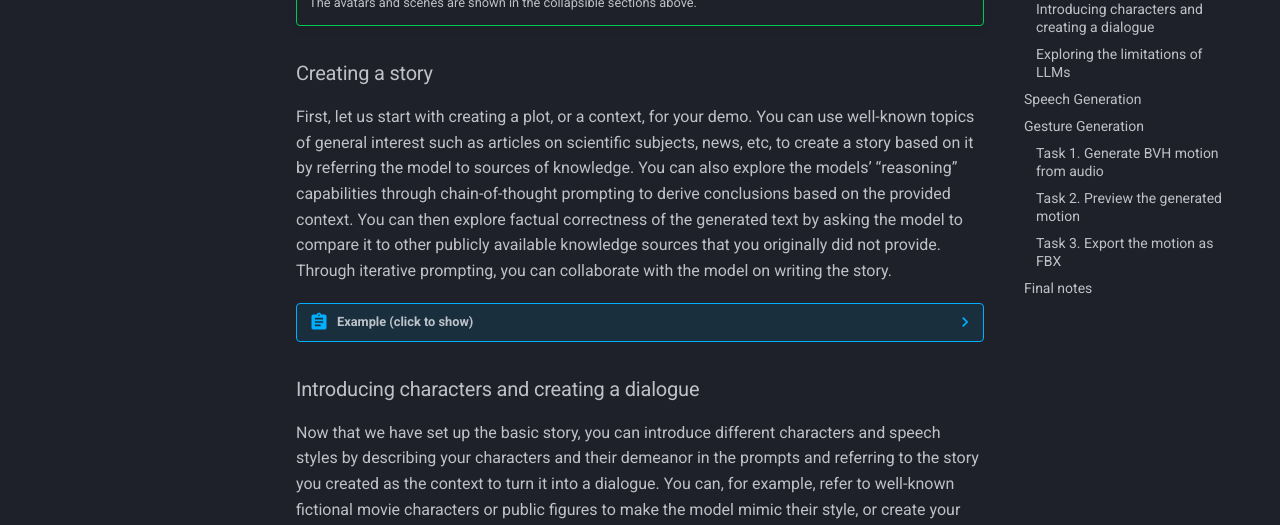
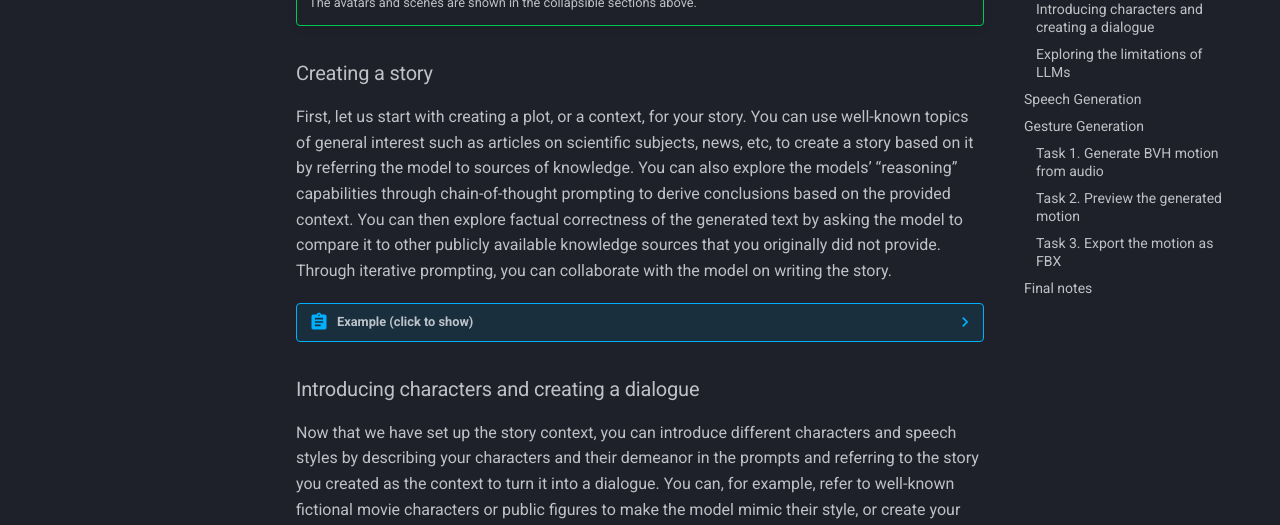
Before and after one commit to TeoNikolov/wasp-ss-assignment, an MkDocs documentation site: the page built from docs/tutorial.md, in a window 1280 px wide and 900 px high, scrolled down 911 px. Shown: the part 153-678 px from the top of the window. Built offline with MkDocs 1.6.1 and Material for MkDocs 9.7.7, drawn with Linux system fonts in a browser that asks for light colours; comment, search, counter and statistics services are not loaded; some of the changed text lies outside the part shown.

Commit message:
Update tutorial.md

```diff
--- a/docs/tutorial.md
+++ b/docs/tutorial.md
@@ -62,27 +62,27 @@ Your story will involve a combination of the following avatars and one scene:
 
 ### Creating a story
 
-First, let us start with creating a plot, or a context, for your demo. You can use well-known topics of general interest such as articles on scientific subjects, news, etc, to create a story based on it by referring the model to sources of knowledge. You can also explore the models’ “reasoning” capabilities through chain-of-thought prompting to derive conclusions based on the provided context. You can then explore factual correctness of the generated text by asking the model to compare it to other publicly available knowledge sources that you originally did not provide. Through iterative prompting, you can collaborate with the model on writing the story.
+First, let us start with creating a plot, or a context, for your story. You can use well-known topics of general interest such as articles on scientific subjects, news, etc, to create a story based on it by referring the model to sources of knowledge. You can also explore the models’ “reasoning” capabilities through chain-of-thought prompting to derive conclusions based on the provided context. You can then explore factual correctness of the generated text by asking the model to compare it to other publicly available knowledge sources that you originally did not provide. Through iterative prompting, you can collaborate with the model on writing the story.
 
 ??? abstract "Example (click to show)"
 
     Prompt
 
-    > Dear LLM, please write a short scenario (less than 5 sentences) in which three characters are speaking to each other about the end of the universe. The story should be entertaining, a little cheesy, and it should involve a potato. Describe the situation and do not provide dialog.
+    > Dear LLM, please write a short scenario (less than 5 sentences) in which three characters are speaking to each other about the end of the universe. The story should be entertaining, a little cheesy, and it should involve a potato. Describe the situation and do not provide dialogue.
 
     Response (ChatGPT)
 
-    > In a small, dimly lit room at the edge of time, three friends—a grizzled scientist, an eccentric philosopher, and a quirky alien—gathered around a flickering hologram. The universe was collapsing around them, stars winking out like dying embers. With nothing left to do, they decided to enjoy their last moments by discussing the meaning of it all over a single, perfectly cooked potato they found in the corner. The philosopher pondered its symbolism, the alien admired its taste, and the scientist, with a smirk, wondered if this humble spud might be the universe's final, most absurd mystery.
+    > In a small, dimly lit room at the edge of time, three friends - a grizzled scientist, an eccentric philosopher, and a quirky alien - gathered around a flickering hologram. The universe was collapsing around them, stars winking out like dying embers. With nothing left to do, they decided to enjoy their last moments by discussing the meaning of it all over a single, perfectly cooked potato they found in the corner. The philosopher pondered its symbolism, the alien admired its taste, and the scientist, with a smirk, wondered if this humble spud might be the universe's final, most absurd mystery.
 
 ### Introducing characters and creating a dialogue
 
-Now that we have set up the basic story, you can introduce different characters and speech styles by describing your characters and their demeanor in the prompts and referring to the story you created as the context to turn it into a dialogue. You can, for example, refer to well-known fictional movie characters or public figures to make the model mimic their style, or create your own characters by giving examples using few-shot prompting.
+Now that we have set up the story context, you can introduce different characters and speech styles by describing your characters and their demeanor in the prompts and referring to the story you created as the context to turn it into a dialogue. You can, for example, refer to well-known fictional movie characters or public figures to make the model mimic their style, or create your own characters by giving examples using few-shot prompting.
 
 ??? abstract "Example (click to show)"
 
     Prompt
 
-    > Dear LLM, I will provide you with a story for which I want you to develop the personality of the three characters. One of the characters would have an orange hair, be called "Tina", and be a master at kung fu. The other characters will be students of Tina. Write a script containing the dialog of the three characters (less than 7 sentences long), with each comversation line being written in the format "[Conversation line ID][Character label]: [Conversation line]". The "Conversation line ID" should be a two-digit number and ascend from 01.
+    > Dear LLM, I will provide you with a story for which I want you to develop the personality of the three characters. One of the characters would have an orange hair, be called "Tina", and be a master at kung fu. The other characters will be students of Tina. Write a script containing the dialogue of the three characters (less than 7 sentences long), with each comversation line being written in the format "[Conversation line ID][Character label]: [Conversation line]". The "Conversation line ID" should be a two-digit number and ascend from 01.
     >
     > For example:
     > 01A: Hello!
```
Also changed, not shown: other parts of docs/tutorial.md (+1 -1 lines).
